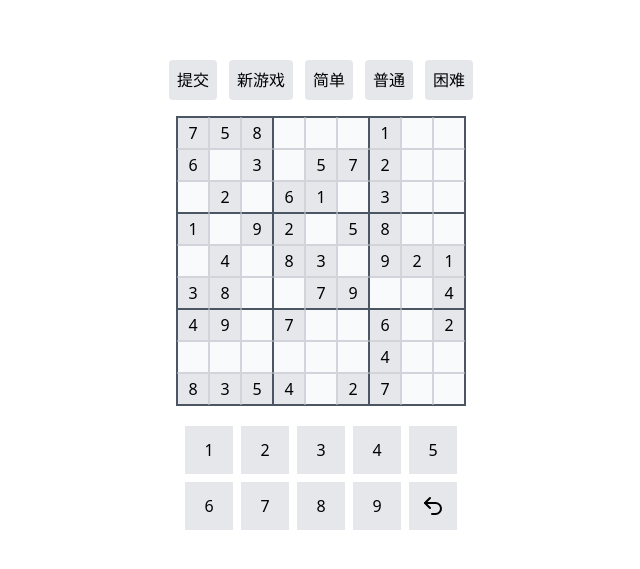
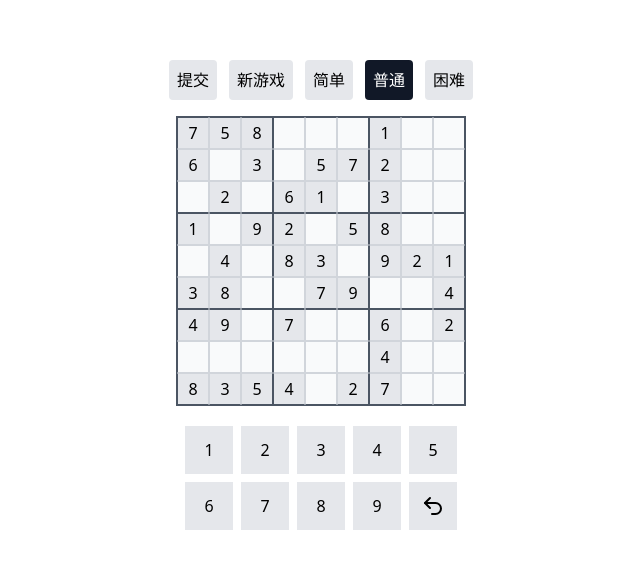
Before and after one commit to YOOUMUU/next-sudoku-game, a Next.js app: page / in a window 1280 px wide. Shown: the part 111-680 px from the top of the page, without its empty margins (319-959 px from the left). Built offline with nearby package versions, Linux system fonts and the light colour scheme.

Commit message:
Updated Difficultity Button Styles

```diff
--- a/components/SudokuBoard.tsx
+++ b/components/SudokuBoard.tsx
@@ -60,7 +60,7 @@ const SudokuBoard = () => {
 
   const handleDifficultyChange = (newDifficulty: GameDifficulty) => {
     setDifficulty(newDifficulty);
-    resetGame(newDifficulty);
+    if (newDifficulty !== difficulty) resetGame(newDifficulty);
   };
 
   const handleCellChange = (index: number) => {
@@ -198,19 +198,31 @@ const SudokuBoard = () => {
           新游戏
         </button>
         <button
-          className="mt-4 p-2 bg-gray-200 rounded hover:bg-gray-900 hover:text-white"
+          className={
+            difficulty === 'easy'
+              ? 'mt-4 p-2 rounded bg-gray-900 text-white cursor-default'
+              : 'mt-4 p-2 bg-gray-200 rounded hover:bg-gray-900 hover:text-white'
+          }
           onClick={() => handleDifficultyChange('easy')}
         >
           简单
         </button>
         <button
-          className="mt-4 p-2 bg-gray-200 rounded hover:bg-gray-900 hover:text-white"
+          className={
+            difficulty === 'normal'
+              ? 'mt-4 p-2 rounded bg-gray-900 text-white cursor-default'
+              : 'mt-4 p-2 bg-gray-200 rounded hover:bg-gray-900 hover:text-white'
+          }
           onClick={() => handleDifficultyChange('normal')}
         >
           普通
         </button>
         <button
-          className="mt-4 p-2 bg-gray-200 rounded hover:bg-gray-900 hover:text-white"
+          className={
+            difficulty === 'hard'
+              ? 'mt-4 p-2 rounded bg-gray-900 text-white cursor-default'
+              : 'mt-4 p-2 bg-gray-200 rounded hover:bg-gray-900 hover:text-white'
+          }
           onClick={() => handleDifficultyChange('hard')}
         >
           困难
@@ -228,7 +240,6 @@ const SudokuBoard = () => {
           } ${col % 3 === 2 ? 'border-r-gray-600' : ''}`;
 
           const highlightError = checkForErrors(index);
-          const highlight = value === selectedNumber && selectedNumber !== null;
           const initialEmpty =
             initialEmptyCells[row] && initialEmptyCells[row][col];
           const isHighlighted = highlightedCells.includes(index);
```
